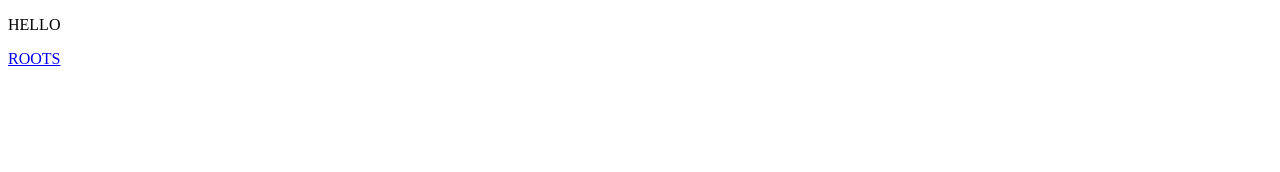
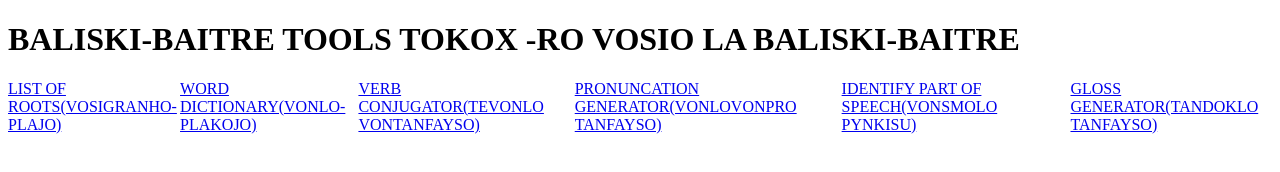
Before and after one commit to MinecraftJack64/Baliski-Baitrean-Translator, a website: page web/index.html in a window 1280 px wide. Drawn offline with Linux system fonts and the light colour scheme.

Commit message:
small changes

```diff
--- a/web/index.html
+++ b/web/index.html
@@ -1,9 +1,17 @@
 <!DOCTYPE html>
 <html>
     <body>
-        <p>
-            HELLO
-        </p>
-        <a href="roots/index.html">ROOTS</a>
+        <h1>
+            BALISKI-BAITRE TOOLS
+            TOKOX -RO VOSIO LA BALISKI-BAITRE
+        </h1>
+        <div style="display: flex; flex-direction: row;">
+            <a href="roots/index.html">LIST OF ROOTS(VOSIGRANHO-PLAJO)</a>
+            <a href="words/index.html">WORD DICTIONARY(VONLO-PLAKOJO)</a>
+            <a href="verbs/index.html">VERB CONJUGATOR(TEVONLO VONTANFAYSO)</a>
+            <a href="pronunciation/index.html">PRONUNCATION GENERATOR(VONLOVONPRO TANFAYSO)</a>
+            <a href="?/index.html">IDENTIFY PART OF SPEECH(VONSMOLO PYNKISU)</a>
+            <a href="?/index.html">GLOSS GENERATOR(TANDOKLO TANFAYSO)</a>
+        </div>
     </body>
 </html>
```
Also changed, not shown: web/pronunciation/index.html (+1 -1 lines), web/verbs/index.html (renamed from web/words/index.html), web/verbs/script.js (renamed from web/words/script.js).
